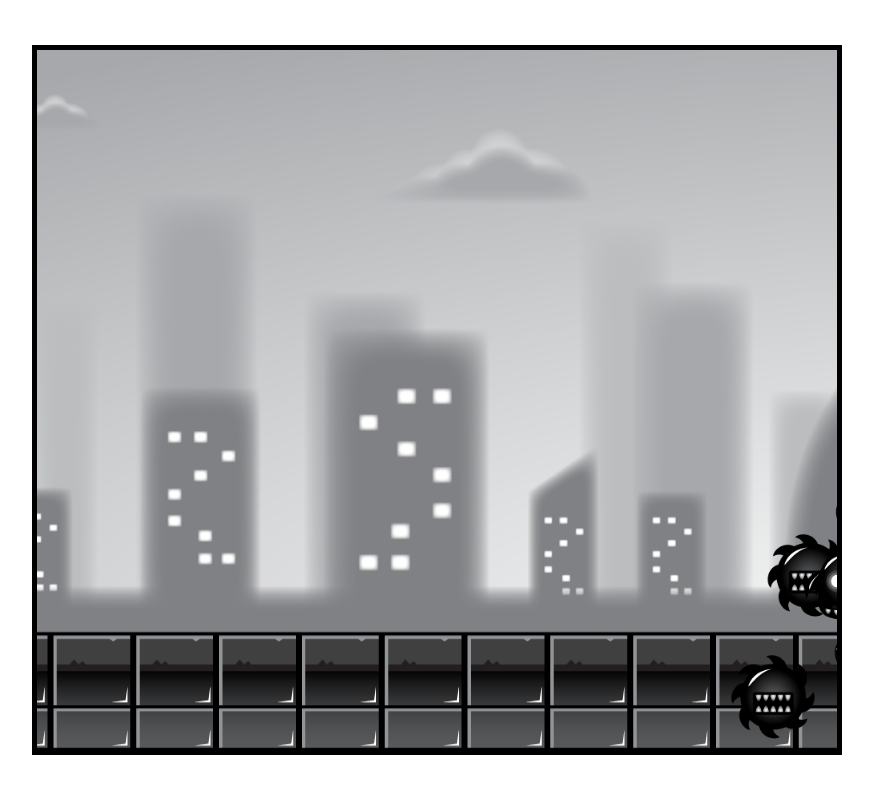
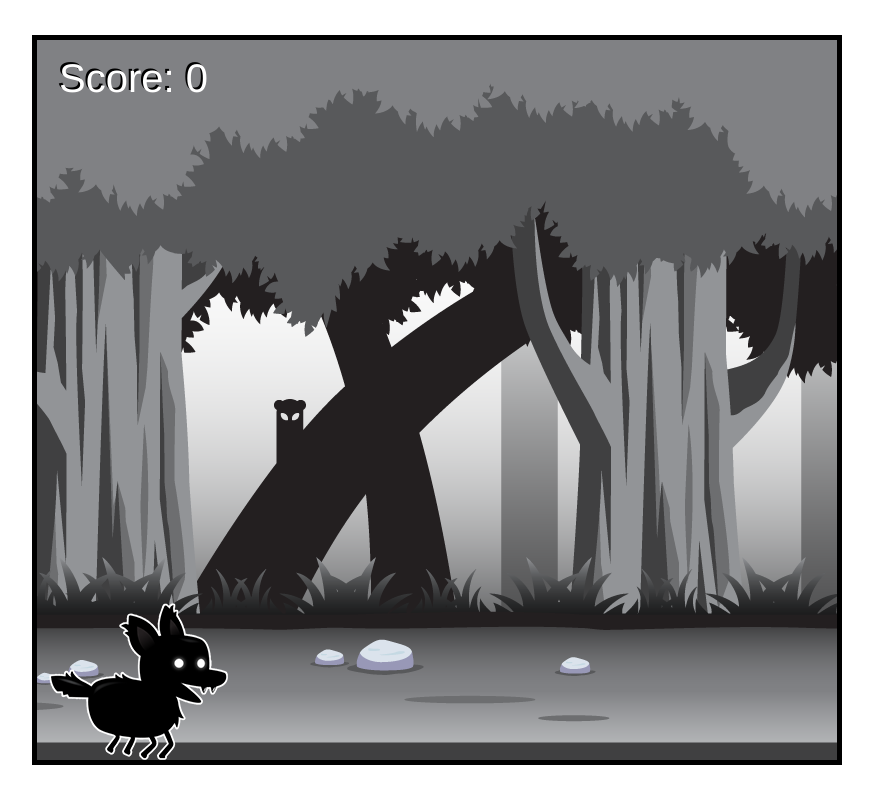
Before and after one commit to Karalevich/friendly-dog, a website built with webpack: page src/index.html in a window 1280 px wide. Shown: the whole page, without its empty margins (203-1076 px from the left). Built offline with nearby package versions, Linux system fonts and the light colour scheme; animation ran at ten frames a second.

Commit message:
created player and add input handler

```diff
--- a/src/app/constants/bcg-const.ts
+++ b/src/app/constants/bcg-const.ts
@@ -1,12 +1,10 @@
-import shadowDog from '../../img/shadow_dog.png'
 import layer1 from '../../img/layer-1.png'
 import layer2 from '../../img/layer-2.png'
 import layer3 from '../../img/layer-3.png'
 import layer4 from '../../img/layer-4.png'
 import layer5 from '../../img/layer-5.png'
+import single from '../../img/background_single.png'
 
-export const PLAYER_IMG = new Image()
-PLAYER_IMG.src = shadowDog
 export const BCG_LAYER1 = new Image()
 BCG_LAYER1.src = layer1
 export const BCG_LAYER2 = new Image()
@@ -17,3 +15,6 @@ export const BCG_LAYER4 = new Image()
 BCG_LAYER4.src = layer4
 export const BCG_LAYER5 = new Image()
 BCG_LAYER5.src = layer5
+
+export const BCG_LAYER_SINGLE = new Image()
+BCG_LAYER_SINGLE.src = single
--- a/src/app/constants/canvas-const.ts
+++ b/src/app/constants/canvas-const.ts
@@ -1,59 +1,74 @@
 import { StateType } from '../types/types'
+import player from '../../img/player.png'
 
-export const PLAYER_IMAGE_WIDTH = 6876
-export const PLAYER_IMAGE_HEIGHT = 5230
-export const PLAYER_IMAGE_COLUMNS = 12
-export const PLAYER_IMAGE_ROWS = 10
+export const PLAYER_IMAGE_WIDTH = 1800
+export const PLAYER_IMAGE_HEIGHT = 400
+export const PLAYER_IMAGE_COLUMNS = 9
+export const PLAYER_IMAGE_ROWS = 2
 export const STAGGER_FRAMES = 5
 export const START_GAME_SPEED = 2
+export const PLAYER_IMG = new Image()
+PLAYER_IMG.src = player
 
 export const canvas = document.getElementById('canvas1') as HTMLCanvasElement
 export const context = canvas?.getContext('2d') as CanvasRenderingContext2D
 export const CANVAS_WIDTH = (canvas.width = 800)
-export const CANVAS_HEIGHT = (canvas.height = 700)
+export const CANVAS_HEIGHT = (canvas.height = 720)
 
-export const SPRITE_WIDTH = 575
+export const SPRITE_WIDTH = PLAYER_IMAGE_WIDTH / PLAYER_IMAGE_COLUMNS
 export const SPRITE_HEIGHT = PLAYER_IMAGE_HEIGHT / PLAYER_IMAGE_ROWS
 
+export enum PLAYER_SPEED {
+  UP = 22,
+  DOWN = 5,
+  LEFT = -5,
+  RIGHT = 5,
+}
+
+export enum TYPE_PLAYER_MOVEMENT {
+  RUN = 'RUN',
+  JUMP = 'JUMP',
+}
+
 export const PLAYER_STATES: Array<StateType> = [
+  // {
+  //   name: 'idle',
+  //   frames: 7,
+  // },
   {
-    name: 'idle',
+    name: TYPE_PLAYER_MOVEMENT.RUN,
+    frames: 9,
+  },
+  // {
+  //   name: 'fall',
+  //   frames: 9,
+  // },
+  {
+    name: TYPE_PLAYER_MOVEMENT.JUMP,
     frames: 7,
   },
-  {
-    name: 'jump',
-    frames: 7,
-  },
-  {
-    name: 'fall',
-    frames: 9,
-  },
-  {
-    name: 'run',
-    frames: 9,
-  },
-  {
-    name: 'dizzy',
-    frames: 11,
-  },
-  {
-    name: 'sit',
-    frames: 5,
-  },
-  {
-    name: 'roll',
-    frames: 7,
-  },
-  {
-    name: 'bite',
-    frames: 7,
-  },
-  {
-    name: 'ko',
-    frames: 12,
-  },
-  {
-    name: 'getHit',
-    frames: 4,
-  },
+  // {
+  //   name: 'dizzy',
+  //   frames: 11,
+  // },
+  // {
+  //   name: 'sit',
+  //   frames: 5,
+  // },
+  // {
+  //   name: 'roll',
+  //   frames: 7,
+  // },
+  // {
+  //   name: 'bite',
+  //   frames: 7,
+  // },
+  // {
+  //   name: 'ko',
+  //   frames: 12,
+  // },
+  // {
+  //   name: 'getHit',
+  //   frames: 4,
+  // },
 ]
--- a/src/app/constants/enemy-const.ts
+++ b/src/app/constants/enemy-const.ts
@@ -2,31 +2,39 @@ import enemy1 from '../../img/enemy1.png'
 import enemy2 from '../../img/enemy2.png'
 import enemy3 from '../../img/enemy3.png'
 import enemy4 from '../../img/enemy4.png'
+import enemy5 from '../../img/enemy5.png'
 
 export const SIZE_RATIO = 0.4
+export const JELLY_SIZE_RATIO = 0.8
+
 export const ENEMY_IMG1 = new Image()
 ENEMY_IMG1.src = enemy1
-export const ENEMY_IMG2 = new Image()
-ENEMY_IMG2.src = enemy2
-export const ENEMY_IMG3 = new Image()
-ENEMY_IMG3.src = enemy3
-export const ENEMY_IMG4 = new Image()
-ENEMY_IMG4.src = enemy4
-
 export const COUNT_ENEMY1_FRAMES = 5
 export const ENEMY1_SPRITE_WIDTH = 293
 export const ENEMY1_SPRITE_HEIGHT = 155
 
+export const ENEMY_IMG2 = new Image()
+ENEMY_IMG2.src = enemy2
 export const COUNT_ENEMY2_FRAMES = 5
 export const ENEMY2_SPRITE_WIDTH = 266
 export const ENEMY2_SPRITE_HEIGHT = 188
 
+export const ENEMY_IMG3 = new Image()
+ENEMY_IMG3.src = enemy3
 export const COUNT_ENEMY3_FRAMES = 5
 export const ENEMY3_SPRITE_WIDTH = 218
 export const ENEMY3_SPRITE_HEIGHT = 177
 
+export const ENEMY_IMG4 = new Image()
+ENEMY_IMG4.src = enemy4
 export const COUNT_ENEMY4_FRAMES = 8
 export const ENEMY4_SPRITE_WIDTH = 213
 export const ENEMY4_SPRITE_HEIGHT = 213
 
-export const NEW_ENEMY_APPEAR_INTERVAL = 1000
+export const ENEMY_IMG5 = new Image()
+ENEMY_IMG5.src = enemy5
+export const COUNT_ENEMY5_FRAMES = 5
+export const ENEMY5_SPRITE_WIDTH = 160
+export const ENEMY5_SPRITE_HEIGHT = 119
+
+export const NEW_ENEMY_APPEAR_INTERVAL = 2000
--- a/src/app/game-entity/Enemy.ts
+++ b/src/app/game-entity/Enemy.ts
@@ -4,6 +4,7 @@ import {
   COUNT_ENEMY2_FRAMES,
   COUNT_ENEMY3_FRAMES,
   COUNT_ENEMY4_FRAMES,
+  COUNT_ENEMY5_FRAMES,
   ENEMY1_SPRITE_HEIGHT,
   ENEMY1_SPRITE_WIDTH,
   ENEMY2_SPRITE_HEIGHT,
@@ -12,10 +13,14 @@ import {
   ENEMY3_SPRITE_WIDTH,
   ENEMY4_SPRITE_HEIGHT,
   ENEMY4_SPRITE_WIDTH,
+  ENEMY5_SPRITE_HEIGHT,
+  ENEMY5_SPRITE_WIDTH,
   ENEMY_IMG1,
   ENEMY_IMG2,
   ENEMY_IMG3,
   ENEMY_IMG4,
+  ENEMY_IMG5,
+  JELLY_SIZE_RATIO,
   SIZE_RATIO,
 } from '../constants/enemy-const'
 import {
@@ -24,9 +29,10 @@ import {
   SineWaveTypeMovement,
   SnakeTypeMovement,
   RandomJumpMovement,
+  HorizontalMovement,
 } from './Movement'
 import { countEnemySize } from '../utils/enemy-utils'
-import { GameEntity } from './GameEntity'
+import { GameEntity, UpdateType } from './GameEntity'
 
 export class Enemy extends GameEntity {
   private readonly movementStrategy: MovementInterface
@@ -38,19 +44,22 @@ export class Enemy extends GameEntity {
     image: HTMLImageElement,
     countImageFrames: number,
     spriteWidth: number,
-    spriteHeight: number
+    spriteHeight: number,
+    sizeRatio: number,
+    yStartPosition?: number
   ) {
-    super(image, countImageFrames, spriteWidth, spriteHeight, SIZE_RATIO)
+    super(image, countImageFrames, spriteWidth, spriteHeight, sizeRatio)
     this.x = CANVAS_WIDTH + this.width
-    this.y = Math.round(Math.random() * (CANVAS_HEIGHT - this.height))
+    this.y = yStartPosition || Math.round(Math.random() * (CANVAS_HEIGHT - this.height))
     this.movementStrategy = movement
   }
 
-  update(deltaTime: number, ctx: CanvasRenderingContext2D, gameFrame: number) {
+  update(argObj: UpdateType) {
+    const { deltaTime, ctx, gameFrame } = argObj
     const arg = {
       x: this.x,
       y: this.y,
-      gameFrame,
+      gameFrame: gameFrame || 0,
       width: this.width,
       height: this.height,
     }
@@ -72,24 +81,66 @@ export class Enemy extends GameEntity {
 
 export class BatEnemy extends Enemy {
   constructor() {
-    super(new SineWaveTypeMovement(), ENEMY_IMG1, COUNT_ENEMY1_FRAMES, ENEMY1_SPRITE_WIDTH, ENEMY1_SPRITE_HEIGHT)
+    super(
+      new SineWaveTypeMovement(),
+      ENEMY_IMG1,
+      COUNT_ENEMY1_FRAMES,
+      ENEMY1_SPRITE_WIDTH,
+      ENEMY1_SPRITE_HEIGHT,
+      SIZE_RATIO
+    )
   }
 }
 
 export class AngryBatEnemy extends Enemy {
   constructor() {
-    super(new SineWaveTypeMovement(), ENEMY_IMG2, COUNT_ENEMY2_FRAMES, ENEMY2_SPRITE_WIDTH, ENEMY2_SPRITE_HEIGHT)
+    super(
+      new SineWaveTypeMovement(),
+      ENEMY_IMG2,
+      COUNT_ENEMY2_FRAMES,
+      ENEMY2_SPRITE_WIDTH,
+      ENEMY2_SPRITE_HEIGHT,
+      SIZE_RATIO
+    )
   }
 }
 
 export class GhostEnemy extends Enemy {
   constructor() {
-    super(new SineWaveTypeMovement(), ENEMY_IMG3, COUNT_ENEMY3_FRAMES, ENEMY3_SPRITE_WIDTH, ENEMY3_SPRITE_HEIGHT)
+    super(
+      new SineWaveTypeMovement(),
+      ENEMY_IMG3,
+      COUNT_ENEMY3_FRAMES,
+      ENEMY3_SPRITE_WIDTH,
+      ENEMY3_SPRITE_HEIGHT,
+      SIZE_RATIO
+    )
   }
 }
 
 export class BuzzSawEnemy extends Enemy {
   constructor() {
-    super(new SineWaveTypeMovement(), ENEMY_IMG4, COUNT_ENEMY4_FRAMES, ENEMY4_SPRITE_WIDTH, ENEMY4_SPRITE_HEIGHT)
+    super(
+      new SineWaveTypeMovement(),
+      ENEMY_IMG4,
+      COUNT_ENEMY4_FRAMES,
+      ENEMY4_SPRITE_WIDTH,
+      ENEMY4_SPRITE_HEIGHT,
+      SIZE_RATIO
+    )
   }
 }
+
+export class JellyEnemy extends Enemy {
+  constructor() {
+    super(
+      new HorizontalMovement(),
+      ENEMY_IMG5,
+      COUNT_ENEMY5_FRAMES,
+      ENEMY5_SPRITE_WIDTH,
+      ENEMY5_SPRITE_HEIGHT,
+      JELLY_SIZE_RATIO,
+      CANVAS_HEIGHT - ENEMY5_SPRITE_HEIGHT * JELLY_SIZE_RATIO
+    )
+  }
+}
--- a/src/app/game-entity/Explosion.ts
+++ b/src/app/game-entity/Explosion.ts
@@ -1,5 +1,5 @@
 import explosion from '../../audio/explosion.wav'
-import { GameEntity } from './GameEntity'
+import { GameEntity, UpdateType } from './GameEntity'
 import {
   COUNT_EXPLOSION_FRAMES,
   EXPLOSION_IMG,
@@ -23,7 +23,8 @@ export default class Explosion extends GameEntity {
     this.sound.src = explosion
   }
 
-  update(deltaTime: number, ctx: CanvasRenderingContext2D) {
+  update(argObj: UpdateType) {
+    const { deltaTime, ctx } = argObj
     if (this.currentFrame === 0) this.sound.play()
     this.frequencyCount(deltaTime)
     if (this.currentFrame >= COUNT_EXPLOSION_FRAMES) {
--- a/src/app/game-entity/GameEntity.ts
+++ b/src/app/game-entity/GameEntity.ts
@@ -1,11 +1,20 @@
+import { InputHandler } from './InputHandler'
+
+export type UpdateType = {
+  deltaTime: number
+  ctx: CanvasRenderingContext2D
+  gameFrame?: number
+  input?: InputHandler
+}
+
 export abstract class GameEntity {
   isReadyDelete: boolean
   protected currentFrame: number
   protected readonly width: number
   protected readonly height: number
   private readonly spriteWidth: number
-  private readonly spriteHeight: number
-  private readonly countImageFrames: number
+  protected readonly spriteHeight: number
+  protected countImageFrames: number
   private timeSinceLastChangeFrame: number
   private readonly framesChangingFrequency: number
   protected readonly sizeRatio: number
@@ -31,8 +40,8 @@ export abstract class GameEntity {
     this.isReadyDelete = false
   }
 
-  abstract update(deltaTime: number, ctx: CanvasRenderingContext2D, gameFrame?: number): void
-  abstract draw(ctx: CanvasRenderingContext2D): void
+  abstract update(argObj: UpdateType): void
+  protected abstract draw(ctx: CanvasRenderingContext2D): void
 
   frequencyCount(deltaTime: number): void {
     this.timeSinceLastChangeFrame += deltaTime
--- /dev/null
+++ b/src/app/game-entity/InputHandler.ts
@@ -0,0 +1,26 @@
+export enum DIRECTION {
+  UP = 'ArrowUp',
+  DOWN = 'ArrowDown',
+  LEFT = 'ArrowLeft',
+  RIGHT = 'ArrowRight',
+}
+
+export class InputHandler {
+  readonly keys: Set<string>
+  readonly supportingInputs: Set<string>
+
+  constructor() {
+    this.keys = new Set<DIRECTION>()
+    this.supportingInputs = new Set<DIRECTION>([DIRECTION.DOWN, DIRECTION.UP, DIRECTION.LEFT, DIRECTION.RIGHT])
+    window.addEventListener('keydown', (e) => {
+      if (this.supportingInputs.has(e.key)) {
+        this.keys.add(e.key)
+      }
+    })
+    window.addEventListener('keyup', (e) => {
+      if (this.supportingInputs.has(e.key)) {
+        this.keys.delete(e.key)
+      }
+    })
+  }
+}
--- a/src/app/game-entity/Layer.ts
+++ b/src/app/game-entity/Layer.ts
@@ -30,6 +30,6 @@ export default class Layer {
 
   private draw(ctx: CanvasRenderingContext2D) {
     ctx.drawImage(this.image, this.x, this.y, this.width, this.height)
-    ctx.drawImage(this.image, this.x + this.width, this.y, this.width, this.height)
+    ctx.drawImage(this.image, this.x + this.width - this.speed, this.y, this.width, this.height)
   }
 }
--- a/src/app/game-entity/Movement.ts
+++ b/src/app/game-entity/Movement.ts
@@ -84,3 +84,17 @@ export class SineWaveTypeMovement implements MovementInterface {
     return { x: newX, y: newY }
   }
 }
+
+export class HorizontalMovement implements MovementInterface {
+  private readonly speed: number
+
+  constructor() {
+    this.speed = Math.random() * 2 + 1
+  }
+
+  public move({ x, y, width }: MoveArgumentsType): { x: number; y: number } {
+    let newX = x - this.speed
+
+    return { x: newX, y }
+  }
+}
--- /dev/null
+++ b/src/app/game-entity/Player.ts
@@ -0,0 +1,98 @@
+import { GameEntity, UpdateType } from './GameEntity'
+import { PLAYER_IMG, PLAYER_SPEED, SPRITE_HEIGHT, SPRITE_WIDTH, TYPE_PLAYER_MOVEMENT } from '../constants/canvas-const'
+import playerSpriteAnimation from '../utils/player-utils'
+import { DIRECTION, InputHandler } from './InputHandler'
+
+export class Player extends GameEntity {
+  private readonly gameWidth: number
+  private readonly gameHeight: number
+  private x: number
+  private y: number
+  private frameX: number
+  private frameY: number
+  private speed: number
+  private velocityY: number
+  private readonly gravity: number
+  private typeMovement: TYPE_PLAYER_MOVEMENT
+
+  constructor(gameWidth: number, gameHeight: number) {
+    super(PLAYER_IMG, playerSpriteAnimation[TYPE_PLAYER_MOVEMENT.RUN].countFrames, SPRITE_WIDTH, SPRITE_HEIGHT, 1)
+    this.gameWidth = gameWidth
+    this.gameHeight = gameHeight
+    this.frameX = 0
+    this.frameY = 0
+    this.x = 0
+    this.y = this.gameHeight - this.spriteHeight
+    this.speed = 0
+    this.velocityY = 0
+    this.gravity = 0.5
+    this.typeMovement = TYPE_PLAYER_MOVEMENT.RUN
+  }
+
+  update(argObj: UpdateType) {
+    const { deltaTime, ctx, input } = argObj
+    this.frequencyCount(deltaTime)
+    input && this.playerMovement(input)
+    this.draw(ctx)
+  }
+
+  private playerMovement(input: InputHandler) {
+    if (input.keys.size === 0) {
+      this.speed = 0
+    }
+
+    // horizontal movement
+    if (input.keys.has(DIRECTION.RIGHT)) {
+      this.speed = PLAYER_SPEED.RIGHT
+    } else if (input.keys.has(DIRECTION.LEFT)) {
+      this.speed = PLAYER_SPEED.LEFT
+    }
+
+    this.x += this.speed
+    if (this.x < 0) this.x = 0
+    else if (this.checkBorder(this.x, this.gameWidth, this.width)) this.x = this.gameWidth - this.width
+
+    // vertical movement
+    if (input.keys.has(DIRECTION.UP) && this.checkBorder(this.y, this.gameHeight, this.height)) {
+      this.velocityY -= PLAYER_SPEED.UP
+    } else if (input.keys.has(DIRECTION.DOWN)) {
+      this.velocityY = PLAYER_SPEED.DOWN
+    }
+
+    this.y += this.velocityY
+    //player jump
+    if (!this.checkBorder(this.y, this.gameHeight, this.height)) {
+      const jumpCountFrames = playerSpriteAnimation[TYPE_PLAYER_MOVEMENT.JUMP].countFrames
+      this.velocityY += this.gravity
+      this.typeMovement = TYPE_PLAYER_MOVEMENT.JUMP
+      this.countImageFrames = jumpCountFrames
+      this.currentFrame = this.currentFrame > jumpCountFrames ? 0 : this.currentFrame
+    } else {
+      this.velocityY = 0
+      this.typeMovement = TYPE_PLAYER_MOVEMENT.RUN
+      this.countImageFrames = playerSpriteAnimation[TYPE_PLAYER_MOVEMENT.RUN].countFrames
+    }
+
+    if (this.checkBorder(this.y, this.gameHeight, this.height)) this.y = this.gameHeight - this.height
+  }
+
+  private checkBorder(position: number, gameSize: number, playerSize: number): boolean {
+    return position >= gameSize - playerSize
+  }
+
+  protected draw(ctx: CanvasRenderingContext2D) {
+    this.frameX = this.currentFrame * this.width
+    this.frameY = playerSpriteAnimation[this.typeMovement].loc[this.currentFrame].y
+    ctx.drawImage(
+      PLAYER_IMG,
+      this.frameX,
+      this.frameY,
+      SPRITE_WIDTH,
+      SPRITE_HEIGHT,
+      this.x,
+      this.y,
+      SPRITE_WIDTH,
+      SPRITE_HEIGHT
+    )
+  }
+}
--- a/src/app/source.ts
+++ b/src/app/source.ts
@@ -1,54 +1,54 @@
-import {
-  canvas,
-  CANVAS_HEIGHT,
-  CANVAS_WIDTH,
-  context,
-  SPRITE_HEIGHT,
-  SPRITE_WIDTH,
-  STAGGER_FRAMES,
-  START_GAME_SPEED,
-} from './constants/canvas-const'
-import { PLAYER_IMG } from './constants/bcg-const'
-import playerSpriteAnimation from './utils/player-utils'
-import { bcgAnimations } from './utils/bcg-utils'
+import { canvas, CANVAS_HEIGHT, CANVAS_WIDTH, START_GAME_SPEED } from './constants/canvas-const'
+import { context as ctx } from './constants/canvas-const'
+import { bcgParallax } from './utils/bcg-utils'
 import Explosion from './game-entity/Explosion'
-import { AngryBatEnemy, BatEnemy, BuzzSawEnemy, GhostEnemy } from './game-entity/Enemy'
+import { AngryBatEnemy, BatEnemy, BuzzSawEnemy, GhostEnemy, JellyEnemy } from './game-entity/Enemy'
 import { NEW_ENEMY_APPEAR_INTERVAL } from './constants/enemy-const'
 import { GameEntity } from './game-entity/GameEntity'
+import { InputHandler } from './game-entity/InputHandler'
+import { Player } from './game-entity/Player'
+import Layer from './game-entity/Layer'
+import { BCG_LAYER_SINGLE } from './constants/bcg-const'
 
 let gameFrame: number = 0
 let timeToNextEnemy = 0
+let score = 0
+let lastTime = 0
+let gameObjects: Array<GameEntity> = []
 
-let lastTime = 0
-let playerState = 'idle'
 const canvasPosition = canvas.getBoundingClientRect()
-let gameObjects: Array<GameEntity> = []
+const input = new InputHandler()
+const player = new Player(CANVAS_WIDTH, CANVAS_HEIGHT)
+const bcgSingle = new Layer(BCG_LAYER_SINGLE, 1, START_GAME_SPEED)
 
 window.addEventListener('load', () => {
   const animate = (timestamp: number): void => {
-    context.clearRect(0, 0, CANVAS_WIDTH, CANVAS_HEIGHT)
+    ctx.clearRect(0, 0, CANVAS_WIDTH, CANVAS_HEIGHT)
     let deltaTime = timestamp - lastTime
     lastTime = timestamp
     timeToNextEnemy += deltaTime
     if (timeToNextEnemy > NEW_ENEMY_APPEAR_INTERVAL) {
-      gameObjects.push(new BuzzSawEnemy())
-      gameObjects.push(new BatEnemy())
-      gameObjects.push(new AngryBatEnemy())
-      gameObjects.push(new GhostEnemy())
+      // gameObjects.push(new BuzzSawEnemy())
+      // gameObjects.push(new BatEnemy())
+      // gameObjects.push(new AngryBatEnemy())
+      // gameObjects.push(new GhostEnemy())
+      gameObjects.push(new JellyEnemy())
 
       timeToNextEnemy = 0
     }
+    // bcgParallax.forEach((bcg) => {
+    //   bcg.update(START_GAME_SPEED, ctx)
+    // })
+    bcgSingle.update(START_GAME_SPEED, ctx)
 
-    let position = Math.floor(gameFrame / STAGGER_FRAMES) % playerSpriteAnimation[playerState].loc.length
-    let frameX = position * SPRITE_WIDTH
-    let frameY = playerSpriteAnimation[playerState].loc[position].y
-    //context.drawImage(PLAYER_IMG, frameX, frameY, SPRITE_WIDTH, SPRITE_HEIGHT, 0, 0, SPRITE_WIDTH, SPRITE_HEIGHT)
-    bcgAnimations.forEach((bcg) => {
-      bcg.update(START_GAME_SPEED, context)
+    player.update({ deltaTime, ctx, gameFrame, input })
+
+    gameObjects.forEach((obj) => obj.update({ deltaTime, ctx, gameFrame }))
+    gameObjects = gameObjects.filter((obj) => {
+      if (obj.isReadyDelete && obj.constructor.name.includes('Enemy')) score++
+      return !obj.isReadyDelete
     })
-
-    gameObjects.forEach((obj) => obj.update(deltaTime, context, gameFrame))
-    gameObjects = gameObjects.filter((obj) => !obj.isReadyDelete)
+    displayStatusText(ctx)
     gameFrame++
     requestAnimationFrame(animate)
   }
@@ -60,3 +60,11 @@ window.addEventListener('load', () => {
     gameObjects.push(new Explosion(positionX, positionY))
   })
 })
+
+const displayStatusText = (context: CanvasRenderingContext2D) => {
+  context.font = '40px Helvetica'
+  context.fillStyle = 'black'
+  context.fillText('Score: ' + score, 20, 50)
+  context.fillStyle = 'white'
+  context.fillText('Score: ' + score, 22, 52)
+}
--- a/src/app/style.css
+++ b/src/app/style.css
@@ -5,5 +5,5 @@
   left: 50%;
   transform: translate(-50%, -50%);
   width: 800px;
-  height: 700px;
+  height: 720px;
 }
--- a/src/app/types/types.ts
+++ b/src/app/types/types.ts
@@ -7,6 +7,7 @@ export type StateType = {
 
 export type AnimationNameType = {
   loc: Array<{ x: number; y: number }>
+  countFrames: number
 }
 
 export type AnimationType = {
--- a/src/app/utils/bcg-utils.ts
+++ b/src/app/utils/bcg-utils.ts
@@ -8,4 +8,4 @@ const layer3 = new Layer(BCG_LAYER3, 0.6, START_GAME_SPEED)
 const layer4 = new Layer(BCG_LAYER4, 0.8, START_GAME_SPEED)
 const layer5 = new Layer(BCG_LAYER5, 1, START_GAME_SPEED)
 
-export const bcgAnimations: Array<Layer> = [layer1, layer2, layer3, layer4, layer5]
+export const bcgParallax: Array<Layer> = [layer1, layer2, layer3, layer4, layer5]
--- a/src/app/utils/player-utils.ts
+++ b/src/app/utils/player-utils.ts
@@ -5,6 +5,7 @@ const playerSpriteAnimation: AnimationType = {}
 PLAYER_STATES.forEach((state, index) => {
   let frames: AnimationNameType = {
     loc: [],
+    countFrames: state.frames - 1,
   }
   for (let i = 0; i < state.frames; i++) {
     let positionX = i * SPRITE_WIDTH
```
Also changed, not shown: src/img/background_single.png (added), src/img/enemy5.png (added), src/img/player.png (added).
